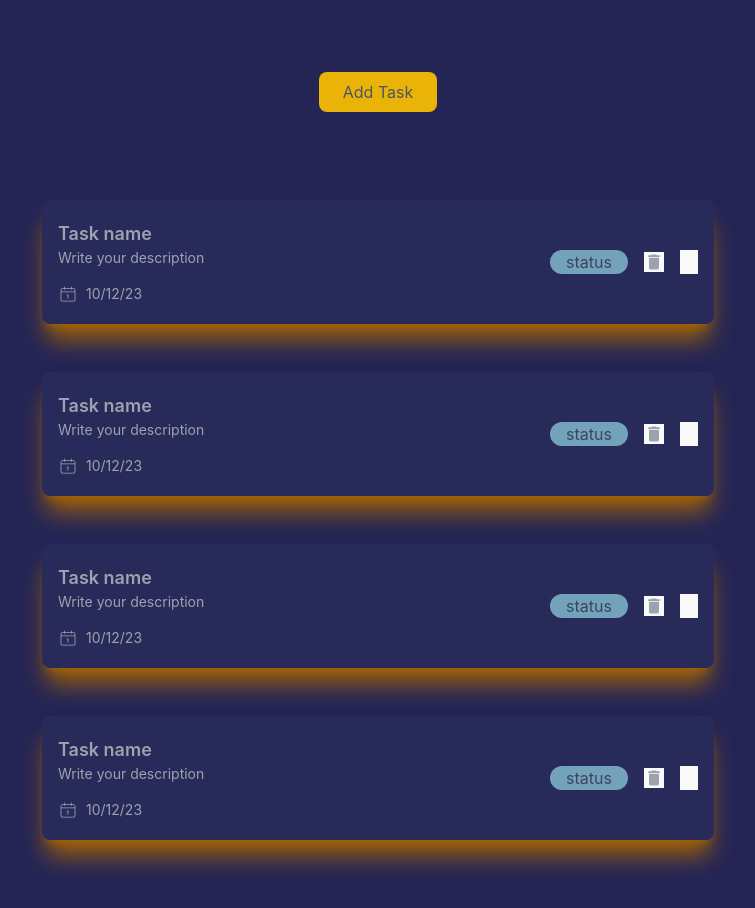
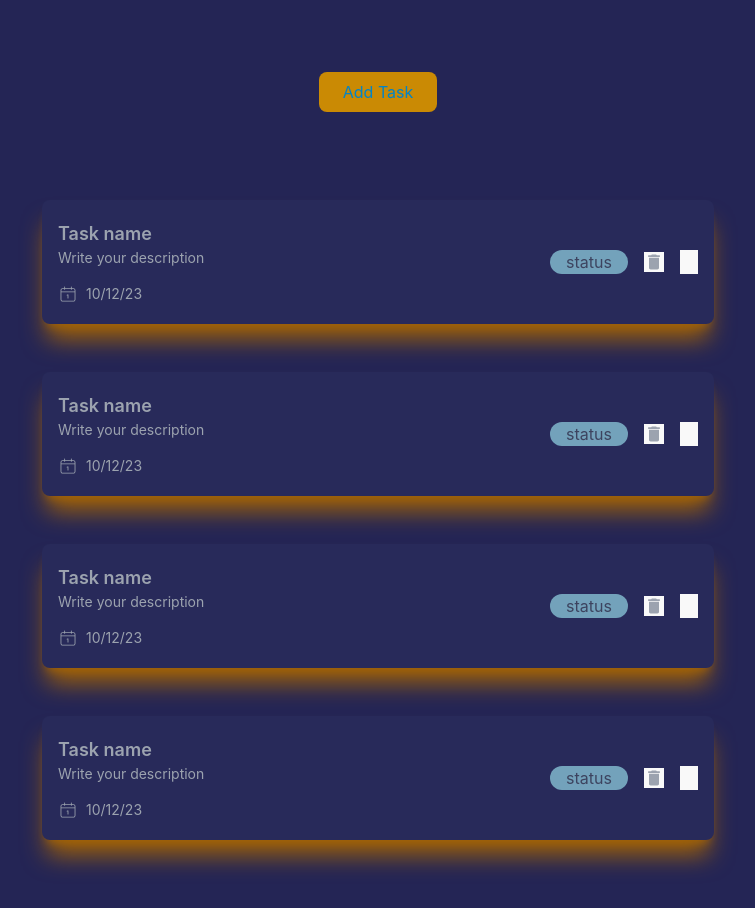
Before and after one commit to MD-Tauhid/toDo-app, a React (Vite) app: page / in a window 1280 px wide. Shown: the top 908 px of the page, without its empty margins (262-1017 px from the left). Built offline with nearby package versions, Linux system fonts and the light colour scheme; some icons are missing.

Commit message:
scrollbar

```diff
--- a/src/App.jsx
+++ b/src/App.jsx
@@ -14,7 +14,7 @@ function App() {
     <>
       <div>
         <button
-          className='bg-yellow-500 rounded-lg font-normal hover:shadow-lg hover:shadow-third text-gray-600 py-2 px-6 my-10'
+          className='hover:bg-yellow-500 bg-yellow-600 rounded-lg font-normal hover:shadow-lg hover:shadow-third text-sky-600 py-2 px-6 my-10'
           type="button"
           onClick={()=>setShowModal(true)}
         >
```
